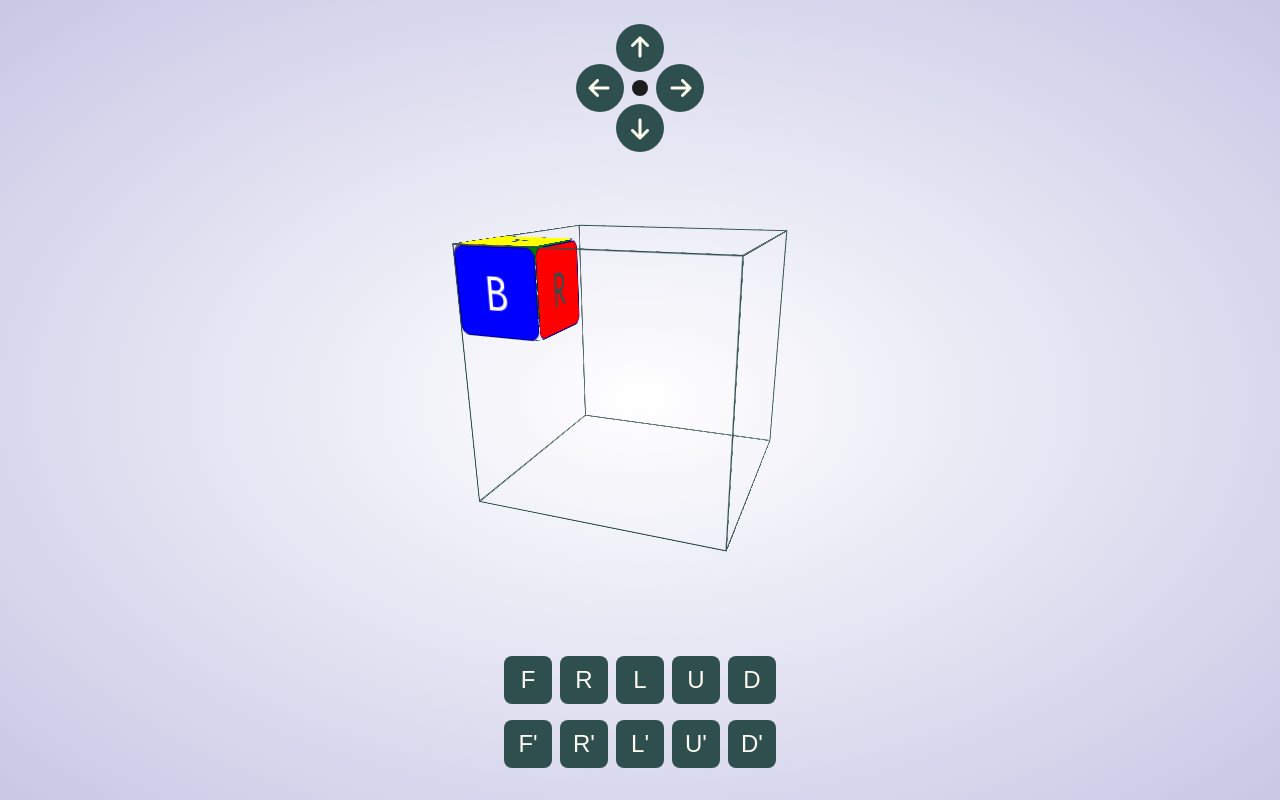
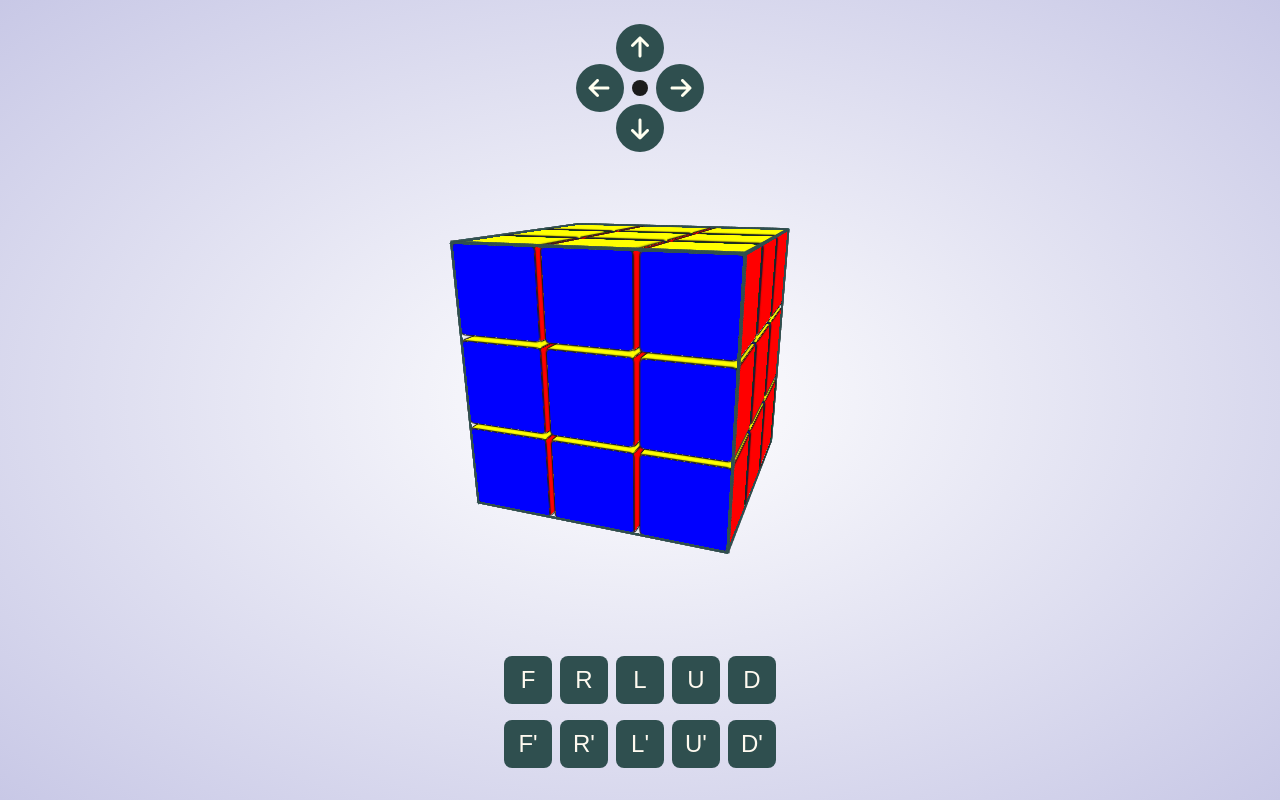
Before and after one commit to prashandip/rubix-cube, a React (Create React App) app: page / in a window 1280 px wide. Built offline with nearby package versions, Linux system fonts and the light colour scheme.

Commit message:
designed all cubelets

```diff
--- a/src/components/Cube.js
+++ b/src/components/Cube.js
@@ -5,6 +5,8 @@ import { useSelector } from "react-redux";
 const Cube = () => {
   const cubeRotateX = useSelector((state) => state.cube.cubeRotateX);
   const cubeRotateY = useSelector((state) => state.cube.cubeRotateY);
+  const ids = [];
+  for (let i = 0; i < 27; i++) ids.push("c" + i);
   return (
     <section
       className="cube"
@@ -12,7 +14,9 @@ const Cube = () => {
         transform: `rotateX(${cubeRotateX}deg) rotateY(${cubeRotateY}deg)`,
       }}
     >
-      <Cubelet />
+      {ids.map((id, i) => (
+        <Cubelet key={i} id={id} />
+      ))}
     </section>
   );
 };
--- a/src/components/Cubelet.js
+++ b/src/components/Cubelet.js
@@ -2,37 +2,37 @@ import React from "react";
 import "./../styles/cube/cubelet.sass";
 import "./../styles/cube/color-piece.sass";
 
-const Cubelet = () => {
+const Cubelet = (props) => {
   return (
-    <div className="cubelet" id="c0">
-      <div className="face front">
+    <div className="cubelet" id={props.id}>
+      <div className="face blue">
         <div className="color-piece">
-          <span style={{ color: "white" }}>B</span>
+          {/* <span style={{ color: "white" }}>B</span> */}
         </div>
       </div>
-      <div className="face back">
+      <div className="face green">
         <div className="color-piece">
-          <span style={{ color: "white" }}>G</span>
+          {/* <span style={{ color: "white" }}>G</span> */}
         </div>
       </div>
-      <div className="face left">
+      <div className="face orange">
         <div className="color-piece">
-          <span style={{ color: "darkslategray" }}>O</span>
+          {/* <span style={{ color: "darkslategray" }}>O</span> */}
         </div>
       </div>
-      <div className="face right">
+      <div className="face red">
         <div className="color-piece">
-          <span style={{ color: "darkslategray" }}>R</span>
+          {/* <span style={{ color: "darkslategray" }}>R</span> */}
         </div>
       </div>
-      <div className="face top">
+      <div className="face yellow">
         <div className="color-piece">
-          <span style={{ color: "darkslategray" }}>Y</span>
+          {/* <span style={{ color: "darkslategray" }}>Y</span> */}
         </div>
       </div>
-      <div className="face bottom">
+      <div className="face white">
         <div className="color-piece">
-          <span style={{ color: "darkslategray" }}>W</span>
+          {/* <span style={{ color: "darkslategray" }}>W</span> */}
         </div>
       </div>
     </div>
--- a/src/styles/cube/color-piece.sass
+++ b/src/styles/cube/color-piece.sass
@@ -2,19 +2,25 @@
 $t: calc(-1 * $x/1.5 - $gap/1.5)
 
 div.cubelet
-  &#c0 div.face
-    &.front div.color-piece
-      grid-area: a0
-    &.back div.color-piece
-      grid-area: a2
-      transform: translateZ($t)
-    &.left div.color-piece
-      grid-area: a2
-    &.right div.color-piece
-      grid-area: a0
-      transform: translateZ($t)
-    &.top div.color-piece
-      grid-area: a6
-    &.bottom div.color-piece
-      grid-area: a0
-      transform: translateZ($t)
+  @for $i from 0 through 2
+    @for $j from 0 through 8
+      $n: $i * 9 + $j
+      &#c#{$n} div.face
+        &.blue div.color-piece
+          grid-area: a#{$j}
+          transform: translateZ(if($i == 0,0,if($i == 1,$t/2,$t)))
+        &.green div.color-piece
+          grid-area: a#{if($j<3,2 - $j, if($j>5,14 - $j,8 - $j))}
+          transform: translateZ(if($i == 0,$t,if($i == 1,$t/2,0)))
+        &.orange div.color-piece
+          grid-area: a#{if($j<3,2, if($j>5,8,5)) - $i}
+          transform: translateZ(if($j % 3 == 0,0,if($j == 2 or $j == 5 or $j == 8,$t,$t/2)))
+        &.red div.color-piece
+          grid-area: a#{if($j<3,0, if($j>5,6,3)) + $i}
+          transform: translateZ(if($j % 3 == 0,$t,if($j == 2 or $j == 5 or $j == 8,0,$t/2)))
+        &.yellow div.color-piece
+          grid-area: a#{if($j<3,$j + 6, if($j>5,$j,$j + 3)) - if($i == 0,0,if($i == 1,3,6))}
+          transform: translateZ(if($j<3,0,if($j>5,$t,$t/2)))
+        &.white div.color-piece
+          grid-area: a#{if($j<3,$j, if($j>5,$j - 6,$j - 3)) + if($i == 0,0,if($i == 1,3,6))}
+          transform: translateZ(if($j<3,$t,if($j>5,0,$t/2)))
--- a/src/styles/cube/cubelet.sass
+++ b/src/styles/cube/cubelet.sass
@@ -7,13 +7,13 @@ div.cubelet
   position: absolute
   height: 100%
   width: 100%
-  //   background-color: rgb(100 100 100/20%)
   div.face
     transform-style: preserve-3d
     height: $x
     width: $x
     position: absolute
-    border: 1px solid darkslategray
+    // border: 1px solid darkslategray
+    box-shadow: 0 0 1px 1px darkslategray
     box-sizing: border-box
     display: grid
     gap: $gap
@@ -21,7 +21,8 @@ div.cubelet
     grid-template-rows: repeat(3, 1fr)
     grid-template-areas: "a0 a1 a2" "a3 a4 a5" "a6 a7 a8"
     div.color-piece
-      border: solid 1px darkblue
+      // border: solid 1px darkblue
+      box-shadow: 0 0 1px 1px #1c1c1c
       border-radius: $borderRadius
       position: relative
       span
@@ -30,33 +31,27 @@ div.cubelet
         left: 50%
         transform: translate(-50%,-50%)
         font-size: 2.5rem
-    &.front
+    &.blue
       transform: translateZ($t)
-      //   background-color: rgb(0 0 255/20%)
       div.color-piece
         background-color: blue
-    &.back
+    &.green
       transform: rotateY($r * 2) translateZ($t)
-      //   background-color: rgb(0 255 0/20%)
       div.color-piece
         background-color: green
-    &.left
+    &.orange
       transform: rotateY(-$r) translateZ($t)
-      //   background-color: rgb(255 165 0 /20%)
       div.color-piece
         background-color: orange
-    &.right
+    &.red
       transform: rotateY($r) translateZ($t)
-      //   background-color: rgb(255 0 0/20%)
       div.color-piece
         background-color: red
-    &.top
+    &.yellow
       transform: rotateX($r) translateZ($t)
-      //   background-color: rgb(255 255 0 /20%)
       div.color-piece
         background-color: yellow
-    &.bottom
+    &.white
       transform: rotateX(-$r) translateZ($t)
-      //   background-color: rgb(255 255 255/20%)
       div.color-piece
         background-color: white
--- a/src/styles/values.sass
+++ b/src/styles/values.sass
@@ -1,3 +1,3 @@
 $x: 240px
 $gap: 6px
-$borderRadius: 8px
+$borderRadius: 4px
```
